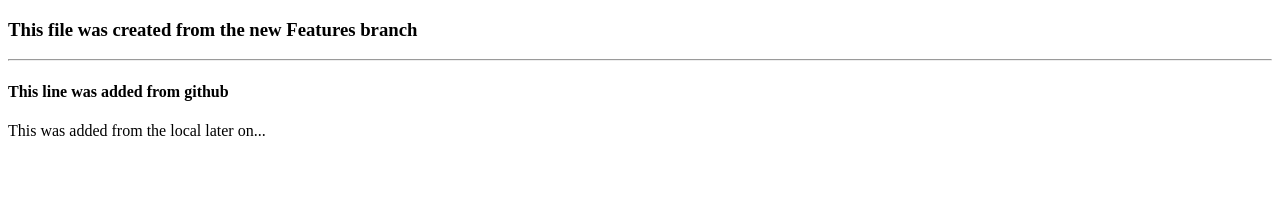
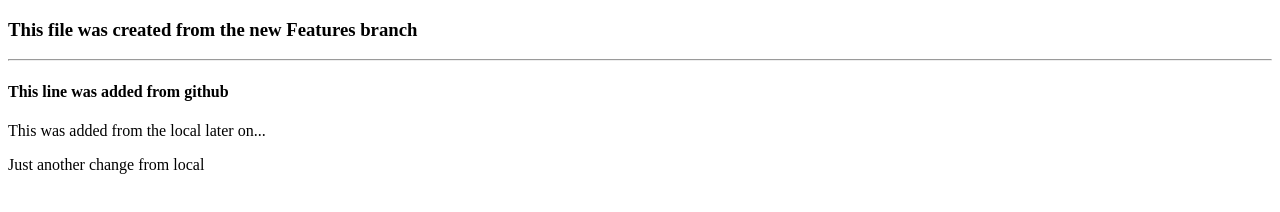
Before and after one commit to messagewaleed/tcs_repo, a plain HTML site: page other.html in a window 1280 px wide. Drawn offline with Linux system fonts and the light colour scheme.

Commit message:
Another change from local

```diff
--- a/other.html
+++ b/other.html
@@ -12,5 +12,8 @@
 <p>
 	This was added from the local later on...
 </p>
+<p>
+	Just another change from local
+</p>
 </body>
 </html>
```
